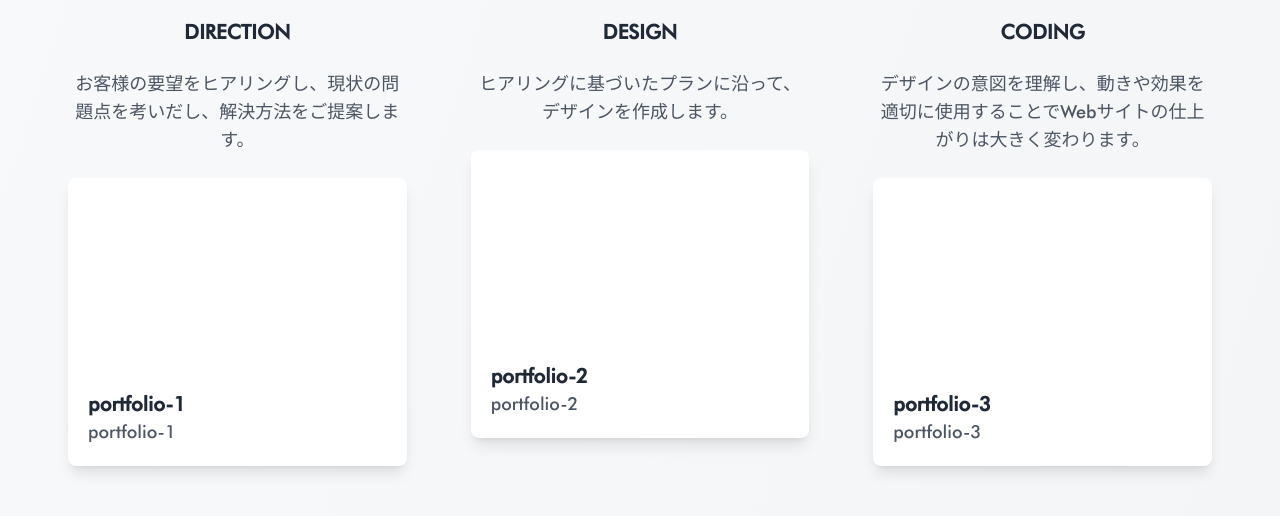
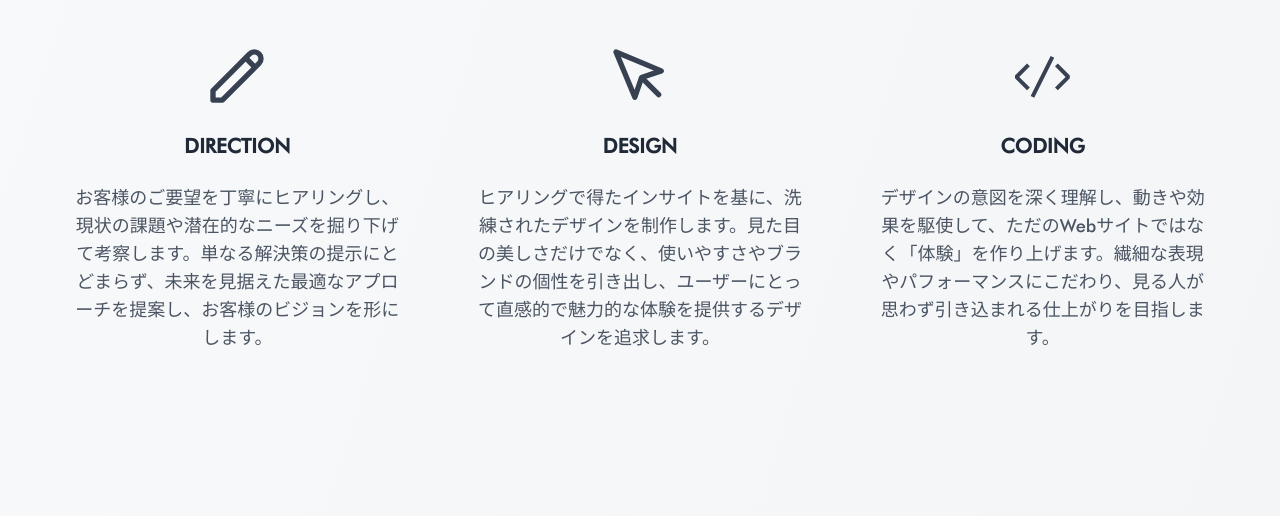
Before and after one commit to osutada/portfolio, a Next.js app: page / in a window 1280 px wide. Shown: the part 1858-2374 px from the top of the page. Built offline with nearby package versions, Linux system fonts and the light colour scheme; a web font is replaced by a local one.

Commit message:
レイアウト修正、Service文言修正

```diff
--- a/src/components/Home.tsx
+++ b/src/components/Home.tsx
@@ -2,21 +2,14 @@
 
 import ScrollLink from "@/components/layout/ScrollLink";
 import Loading from "@/components/parts/Loading";
+import HeroImage from "@/images/HeroImage.jpeg";
 import { AnimatePresence, motion } from "framer-motion";
-import { useEffect, useRef, useState } from "react";
+import Image from "next/image";
+import { useEffect, useState } from "react";
 
 export default function Home() {
   const [isLoading, setIsLoading] = useState(true);
   const [progress, setProgress] = useState(0);
-
-  const videoRef = useRef<HTMLVideoElement>(null);
-  const imageRef = useRef<HTMLImageElement>(null);
-
-  useEffect(() => {
-    if (videoRef.current) {
-      videoRef.current.play();
-    }
-  }, [videoRef, imageRef]);
 
   useEffect(() => {
     const timer = setInterval(() => {
@@ -50,14 +43,10 @@ export default function Home() {
           <motion.div key="content" initial="hidden" animate="visible">
             <div className="container mx-auto px-4 text-center z-10">
               <div className="absolute inset-0 object-cover w-full h-full opacity-20 z-0">
-                <video
-                  ref={videoRef}
-                  src="/images/HeroMovie.mp4"
+                <Image
+                  src={HeroImage}
+                  alt="hero image."
                   className="w-full h-full object-cover"
-                  autoPlay
-                  playsInline
-                  muted
-                  loop
                 />
               </div>
               <div className="relative">
--- a/src/components/Service.tsx
+++ b/src/components/Service.tsx
@@ -24,7 +24,7 @@ export default function Service() {
               portfolio: "portfolio-1",
               portfolioDesc: "portfolio-1",
               description:
-                "お客様の要望をヒアリングし、現状の問題点を考いだし、解決方法をご提案します。",
+                "お客様のご要望を丁寧にヒアリングし、現状の課題や潜在的なニーズを掘り下げて考察します。単なる解決策の提示にとどまらず、未来を見据えた最適なアプローチを提案し、お客様のビジョンを形にします。",
             },
             {
               icon: FiMousePointer,
@@ -32,7 +32,7 @@ export default function Service() {
               portfolio: "portfolio-2",
               portfolioDesc: "portfolio-2",
               description:
-                "ヒアリングに基づいたプランに沿って、デザインを作成します。",
+                "ヒアリングで得たインサイトを基に、洗練されたデザインを制作します。見た目の美しさだけでなく、使いやすさやブランドの個性を引き出し、ユーザーにとって直感的で魅力的な体験を提供するデザインを追求します。",
             },
             {
               icon: VscCode,
@@ -40,7 +40,7 @@ export default function Service() {
               portfolio: "portfolio-3",
               portfolioDesc: "portfolio-3",
               description:
-                "デザインの意図を理解し、動きや効果を適切に使用することでWebサイトの仕上がりは大きく変わります。",
+                "デザインの意図を深く理解し、動きや効果を駆使して、ただのWebサイトではなく「体験」を作り上げます。繊細な表現やパフォーマンスにこだわり、見る人が思わず引き込まれる仕上がりを目指します。",
             },
           ].map((service, index) => (
             <motion.div
@@ -54,7 +54,7 @@ export default function Service() {
               <service.icon className="w-14 h-14 md:w-16 md:h-16 text-gray-700 dark:text-gray-300" />
               <h3 className="section-subtitle">{service.title}</h3>
               <p className="section-text">{service.description}</p>
-              <motion.div
+              {/* <motion.div
                 key={"1"}
                 className="w-full bg-white dark:bg-gray-800 rounded-lg shadow-lg overflow-hidden"
                 whileHover={{ scale: 1.05 }}
@@ -65,7 +65,7 @@ export default function Service() {
                   <h3 className="section-subtitle">{service.portfolio}</h3>
                   <p className="section-text">{service.portfolioDesc}</p>
                 </div>
-              </motion.div>
+              </motion.div> */}
             </motion.div>
           ))}
         </div>
--- /dev/null
+++ b/src/components/utils/ImageLoader.tsx
@@ -0,0 +1,12 @@
+export function preloadImages(imagePaths: string[]): Promise<void[]> {
+  const loadImage = (src: string): Promise<void> => {
+    return new Promise((resolve, reject) => {
+      const img = new Image();
+      img.onload = () => resolve();
+      img.onerror = reject;
+      img.src = src;
+    });
+  };
+
+  return Promise.all(imagePaths.map(loadImage));
+}
```
Also changed, not shown: 1 other file (tests, documents, lock files or other folders).
